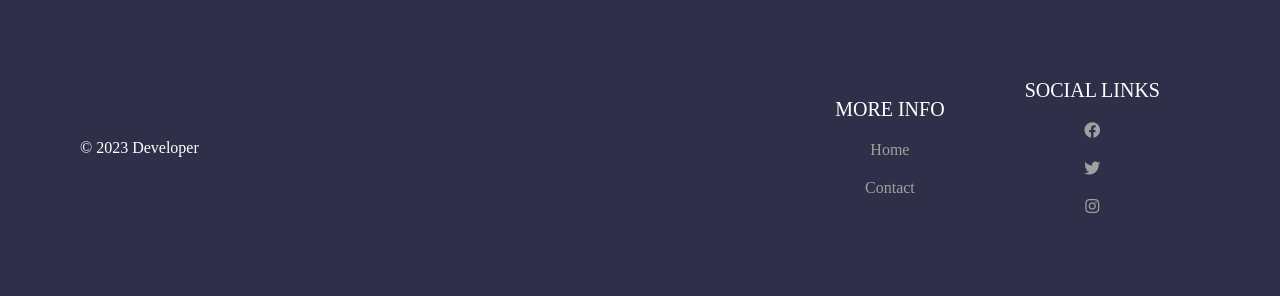
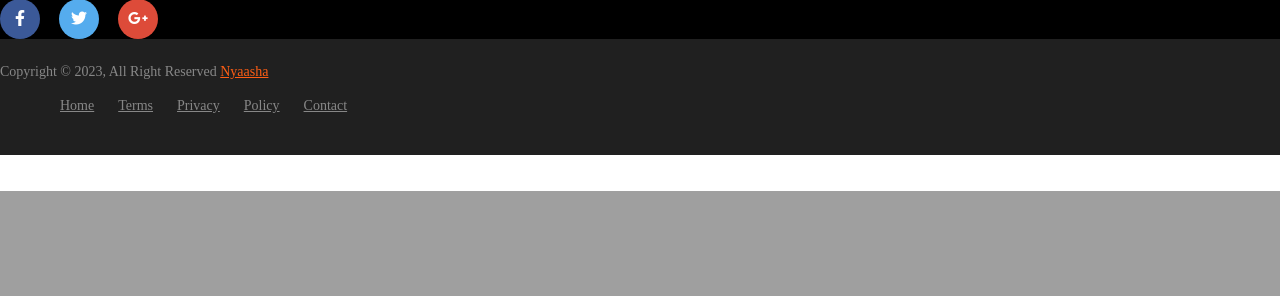
Before and after one commit to soham-samanta/OrphanX, a Django app: page / in a window 1280 px wide. Shown: the part 609-905 px from the top of the page. After the commit the page ends 800 px from the top, so only its background shows below. Run offline with Django 4.2, Linux system fonts and the light colour scheme.

Commit message:
added updates v2

```diff
--- a/kinshipV/templates/landing.html
+++ b/kinshipV/templates/landing.html
@@ -7,6 +7,10 @@
   <meta name="viewport" content="width=device-width, initial-scale=1.0">
   <title>OrphanX</title>
   <link rel="stylesheet" href="https://cdnjs.cloudflare.com/ajax/libs/font-awesome/5.15.3/css/all.min.css">
+  <script src="https://cdn.jsdelivr.net/npm/@popperjs/core@2.9.2/dist/umd/popper.min.js"
+    integrity="sha384-IQsoLXl5PILFhosVNubq5LC7Qb9DXgDA9i+tQ8Zj3iwWAwPtgFTxbJ8NT4GN1R8p" crossorigin="anonymous"></script>
+  <script src="https://cdn.jsdelivr.net/npm/bootstrap@5.0.2/dist/js/bootstrap.min.js"
+    integrity="sha384-cVKIPhGWiC2Al4u+LWgxfKTRIcfu0JTxR+EQDz/bgldoEyl4H0zUF0QKbrJ0EcQF" crossorigin="anonymous"></script>
   <style>
     @import url('https://fonts.googleapis.com/css2?family=Sriracha&display=swap');
 
@@ -82,48 +86,94 @@
       cursor: pointer;
       box-shadow: 0px 0px 20px rgba(255, 255, 255, 0.4)
     }
-
-
-
-    /* CSS for footer */
-    .footer {
-      display: flex;
-      justify-content: space-between;
-      align-items: center;
-      background-color: #302f49;
-      padding: 40px 80px;
+    /* CSS For Footer */
+.footer-section {
+  background: #000000;
+  position: relative;
+}
+.footer-cta {
+  border-bottom: 1px solid #373636;
 }
 
-    .footer .copy {
+.footer-social-icon span {
   color: #fff;
+  display: block;
+  font-size: 20px;
+  font-weight: 700;
+  font-family: 'Poppins', sans-serif;
+  margin-bottom: 20px;
 }
-
-    .bottom-links {
-      display: flex;
-      justify-content: space-around;
-      align-items: center;
-      padding: 30px 0;
+.footer-social-icon a {
+  color: #fff;
+  font-size: 16px;
+  margin-right: 15px;
 }
-
-    .bottom-links .links {
-      display: flex;
-      flex-direction: column;
-      justify-content: center;
-      align-items: center;
-      padding: 0 40px;
+.footer-social-icon i {
+  height: 40px;
+  width: 40px;
+  text-align: center;
+  line-height: 38px;
+  border-radius: 50%;
 }
-
-    .bottom-links .links span {
+.facebook-bg{
+  background: #3B5998;
+}
+.twitter-bg{
+  background: #55ACEE;
+}
+.google-bg{
+  background: #DD4B39;
+}
+.footer-widget-heading h3 {
+  color: #fff;
   font-size: 20px;
-      color: #fff;
-      text-transform: uppercase;
-      margin: 10px 0;
+  font-weight: 600;
+  margin-bottom: 40px;
+  position: relative;
 }
-
-    .bottom-links .links a {
-      text-decoration: none;
-      color: #a1a1a1;
-      padding: 10px 20px;
+.footer-widget-heading h3::before {
+  content: "";
+  position: absolute;
+  left: 0;
+  bottom: -15px;
+  height: 2px;
+  width: 50px;
+  background: #ff5e14;
+}
+.footer-widget ul li {
+  display: inline-block;
+  width: 50%;
+  margin-bottom: 12px;
+}
+.footer-widget ul li a:hover{
+  color: #ff5e14;
+}
+.footer-widget ul li a {
+  color: #878787;
+  text-transform: capitalize;
+}
+.copyright-area{
+  background: #202020;
+  padding: 25px 0;
+}
+.copyright-text p {
+  margin: 0;
+  font-size: 14px;
+  color: #878787;
+}
+.copyright-text p a{
+  color: #ff5e14;
+}
+.footer-menu li {
+  display: inline-block;
+  margin-left: 20px;
+}
+.footer-menu li:hover a{
+  color: #ff5e14;
+}
+.footer-menu li a {
+  font-size: 14px;
+  color: #878787;
 }
 .intro{
         background-image: url("https://img.buzzfeed.com/buzzfeed-static/static/2023-02/1/3/asset/4512ce16c1ea/sub-buzz-1626-1675221020-32.jpg?resize=990:660");
@@ -150,22 +200,40 @@
         </button>
       </div>
     </main>
-  <footer class="footer">
-    <div class="copy">&copy; 2023 Developer</div>
-    <div class="bottom-links">
-      <div class="links">
-        <span>More Info</span>
-        <a href="#">Home</a>
-        <a href="#">Contact</a>
+  <footer class="footer-section">
+              <div class="footer-social-icon">
+                <a href="#"><i class="fab fa-facebook-f facebook-bg"></i></a>
+                <a href="#"><i class="fab fa-twitter twitter-bg"></i></a>
+                <a href="#"><i class="fab fa-google-plus-g google-bg"></i></a>
               </div>
-      <div class="links">
-        <span>Social Links</span>
-        <a href="#"><i class="fab fa-facebook"></i></a>
-        <a href="#"><i class="fab fa-twitter"></i></a>
-        <a href="#"><i class="fab fa-instagram"></i></a>
+            </div>
+          </div>
+
+        </div>
+      </div>
+    </div>
+    <div class="copyright-area">
+      <div class="container">
+        <div class="row">
+          <div class="col-xl-6 col-lg-6 text-center text-lg-left">
+            <div class="copyright-text">
+              <p>Copyright &copy; 2023, All Right Reserved <a href="https://codepen.io/anupkumar92/">Nyaasha</a></p>
+            </div>
+          </div>
+          <div class="col-xl-6 col-lg-6 d-none d-lg-block text-right">
+            <div class="footer-menu">
+              <ul>
+                <li><a href="#">Home</a></li>
+                <li><a href="#">Terms</a></li>
+                <li><a href="#">Privacy</a></li>
+                <li><a href="#">Policy</a></li>
+                <li><a href="#">Contact</a></li>
+              </ul>
+            </div>
+          </div>
+        </div>
       </div>
     </div>
   </footer>
-</body>
 
 </html>
```
Lines whose indentation alone changed are shown as unchanged.
